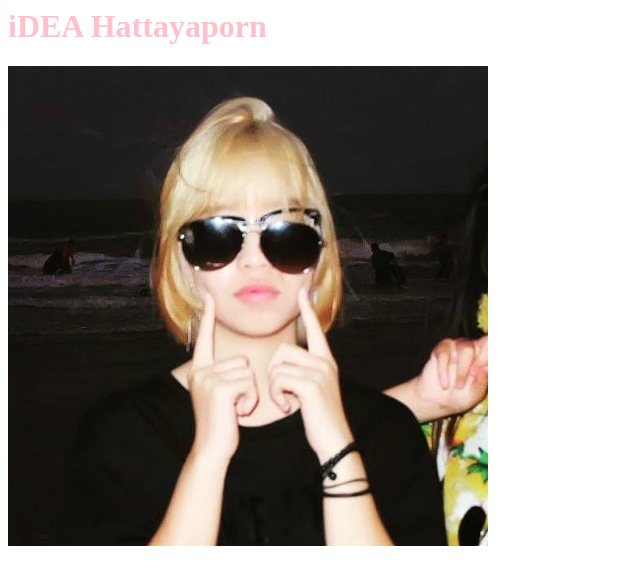
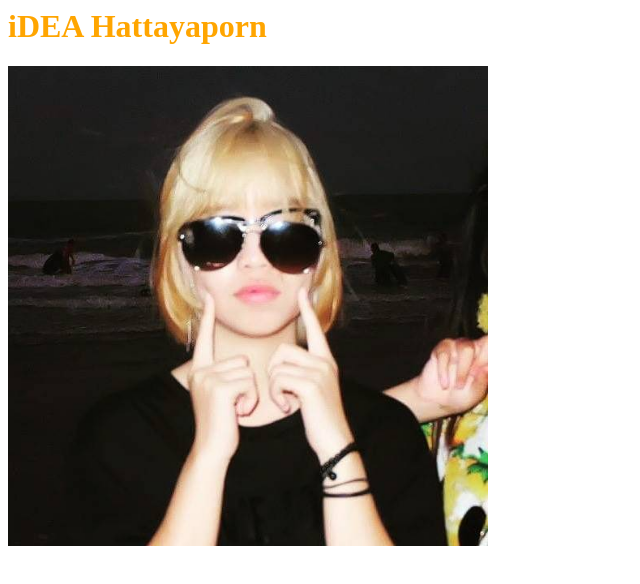
Before and after one commit to idea2409/eiei, a plain HTML site: page index.html in a window 1280 px wide. Shown: the whole page, without its empty margins (0-640 px from the left). Drawn offline with Linux system fonts and the light colour scheme.

Commit message:
index.html

```diff
--- a/index.html
+++ b/index.html
@@ -1,2 +1,2 @@
-<h1 style="color:pink;">iDEA Hattayaporn</h1>
+<h1 style="color:orange;">iDEA Hattayaporn</h1>
 <img src="187852.jpg" width=480>
```
